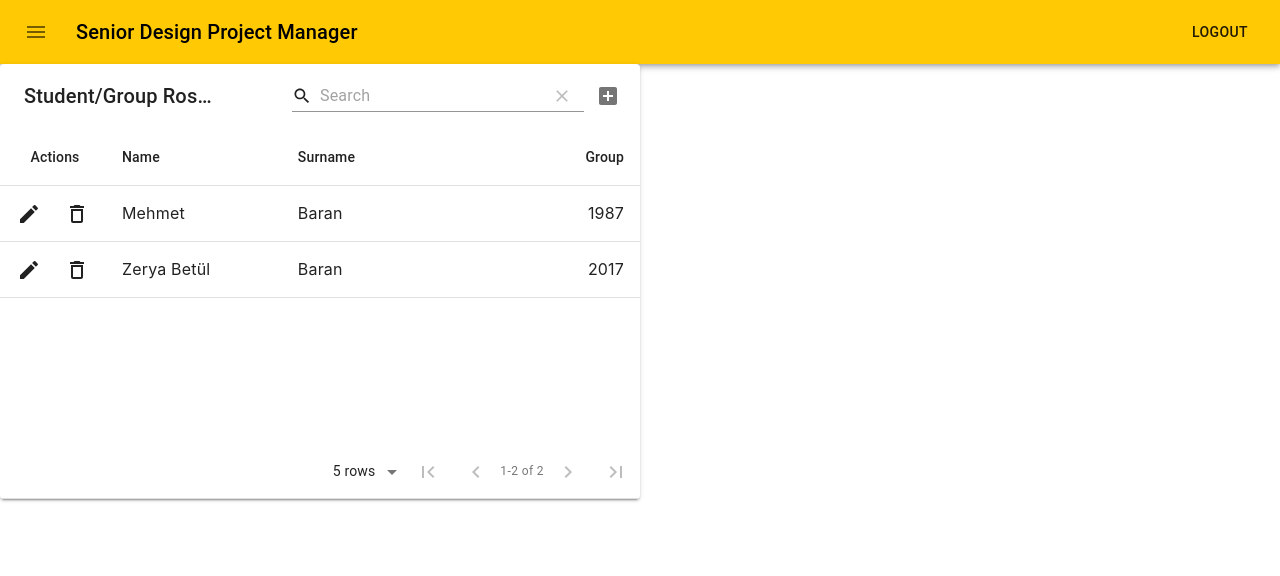
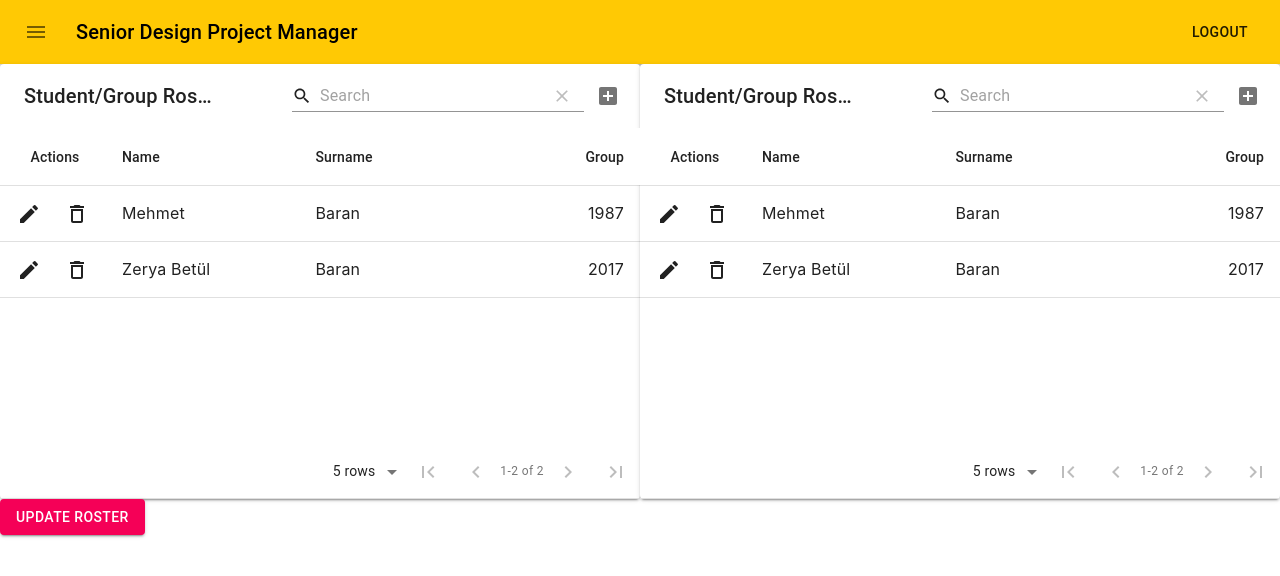
Before and after one commit to nguderian/SDPM, a React (Create React App) app in the folder frontend/: page /AdminClassPage in a window 1280 px wide. Shown: the top 576 px of the page. Built offline with nearby package versions, Linux system fonts and the light colour scheme.

Commit message:
2 tables, one for students and one for assignments, layout added

```diff
--- a/frontend/src/components/AdminClassPage.js
+++ b/frontend/src/components/AdminClassPage.js
@@ -16,6 +16,9 @@
 import SaveAlt from '@material-ui/icons/SaveAlt';
 import Search from '@material-ui/icons/Search';
 import ViewColumn from '@material-ui/icons/ViewColumn';
+import Button from '@material-ui/core/Button';
+import { makeStyles } from '@material-ui/core/styles';
+import Grid from '@material-ui/core/Grid';
 
 const tableIcons = {
   Add: forwardRef((props, ref) => <AddBox {...props} ref={ref} />),
@@ -37,6 +40,17 @@
   ViewColumn: forwardRef((props, ref) => <ViewColumn {...props} ref={ref} />)
 };
 
+const useStyles = makeStyles(theme => ({
+  root: {
+    flexGrow: 1,
+  },
+  paper: {
+    padding: theme.spacing(2),
+    textAlign: 'center',
+    color: theme.palette.text.secondary,
+  },
+}));
+
 export default function MaterialTableDemo() {
   const [state, setState] = React.useState({
     columns: [
@@ -56,7 +70,9 @@
   });
 
   return (
-    <div style={{ maxWidth: "50%" }}>
+    <div style={{ maxWidth: "100%" }}>
+      <Grid container spacing={0}>
+      <Grid item xs>
     <MaterialTable
       icons = {tableIcons}
       title="Student/Group Roster"
@@ -99,6 +115,60 @@
             }, 600);
           }),
       }}
-    /></div>
+    /></Grid>
+
+
+    <Grid item xs>
+    <MaterialTable
+      icons = {tableIcons}
+      title="Student/Group Roster"
+      columns={state.columns}
+      data={state.data}
+      editable={{
+        onRowAdd: newData =>
+          new Promise(resolve => {
+            setTimeout(() => {
+              resolve();
+              setState(prevState => {
+                const data = [...prevState.data];
+                data.push(newData);
+                return { ...prevState, data };
+              });
+            }, 600);
+          }),
+        onRowUpdate: (newData, oldData) =>
+          new Promise(resolve => {
+            setTimeout(() => {
+              resolve();
+              if (oldData) {
+                setState(prevState => {
+                  const data = [...prevState.data];
+                  data[data.indexOf(oldData)] = newData;
+                  return { ...prevState, data };
+                });
+              }
+            }, 600);
+          }),
+        onRowDelete: oldData =>
+          new Promise(resolve => {
+            setTimeout(() => {
+              resolve();
+              setState(prevState => {
+                const data = [...prevState.data];
+                data.splice(data.indexOf(oldData), 1);
+                return { ...prevState, data };
+              });
+            }, 600);
+          }),
+      }}
+    /></Grid>
+</Grid>
+<Button
+  variant="contained"
+  color="secondary">
+  Update Roster
+  </Button></div>
+
+
   );
 }
```
